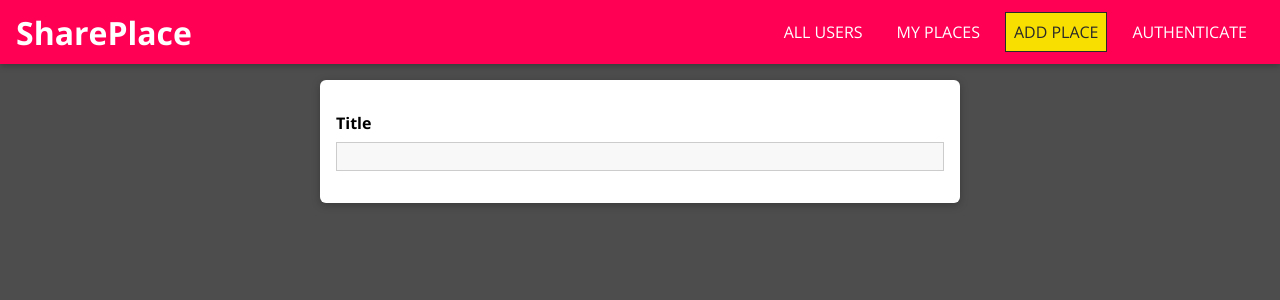
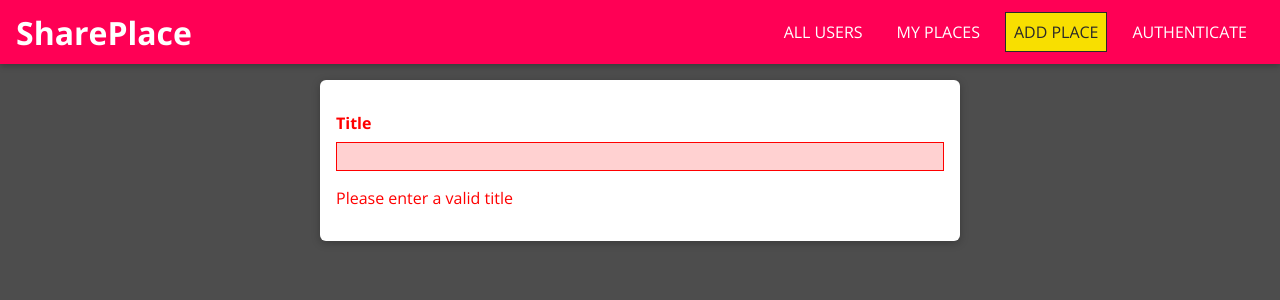
Before and after one commit to mariocooper/share-place, a React (Create React App) app: page /places/new in a window 1280 px wide. Shown: the top 300 px of the page. Built offline with nearby package versions, Linux system fonts and the light colour scheme.

Commit message:
state added to Input component

```diff
--- a/src/places/pages/NewPlace.js
+++ b/src/places/pages/NewPlace.js
@@ -5,7 +5,13 @@
 const NewPlace = () => {
   return (
     <form className="place-form">
-      <Input element="input" type="text" label="Title" />
+      <Input
+        element="input"
+        type="text"
+        label="Title"
+        validators={[]}
+        errorText="Please enter a valid title"
+      />
     </form>
   );
 };
--- a/src/shared/components/FormElements/Input.js
+++ b/src/shared/components/FormElements/Input.js
@@ -1,18 +1,49 @@
-import React from "react";
+import React, { useReducer } from "react";
 import "./Input.css";
 
+const inputReducer = (state, action) => {
+  switch(action.type) {
+    case 'CHANGE':
+      return {
+        ...state,
+        value: action.val,
+        isValid: true
+      };
+    default:
+      return state
+  }
+};
+
 const Input = props => {
+  const [inputState, dispatch] = useReducer(inputReducer, {value: '', isValid: false});
+
+  const changeHandler = event => {
+    dispatch({type: 'CHANGE', val: event.target.value});
+  };
+
   const element =
     props.element === 'input' ? (
-      <input id={props.id} type={props.type} placeholder={props.placeholder} />
+      <input
+        id={props.id}
+        type={props.type}
+        placeholder={props.placeholder}
+        onChange={changeHandler}
+        value={inputState.value}
+      />
     ) : (
-      <textarea id={props.id} rows={props.rows || 3} />
+      <textarea
+        id={props.id}
+        rows={props.rows || 3}
+        onChange={changeHandler}
+        value={inputState.value}
+      />
     );
 
   return (
-    <div className={`form-control`}>
+    <div className={`form-control ${!inputState.isValid && 'form-control--invalid'}`}>
       <label htmlFor={props.id}>{props.label}</label>
       {element}
+      {!inputState.isValid && <p>{props.errorText}</p>}
     </div>
   );
 };
```
